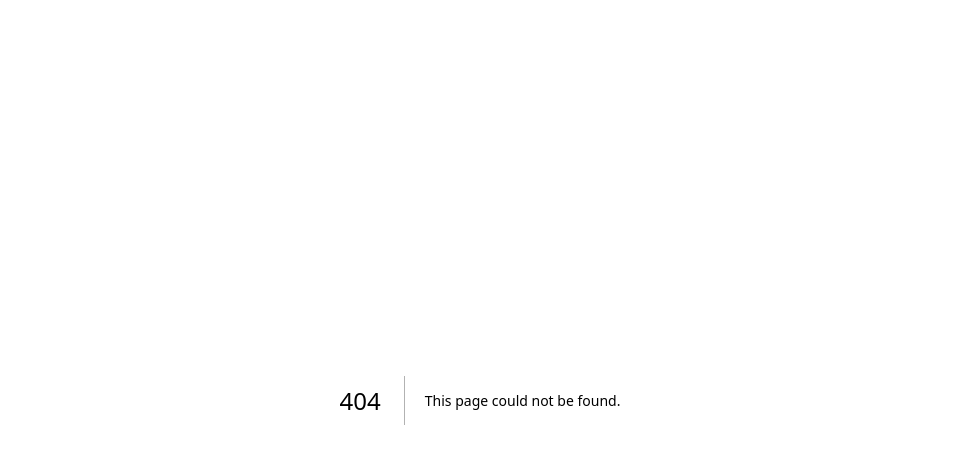
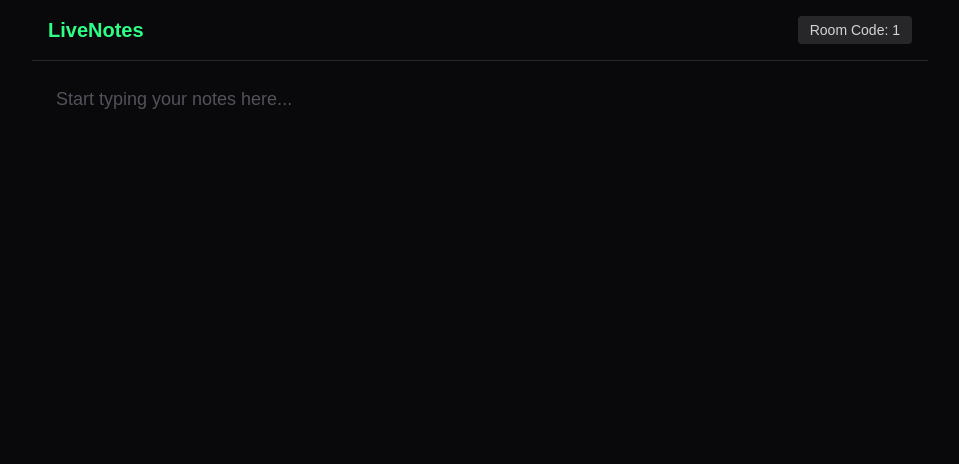
Before and after one commit to BikramMondal5/LiveNotes, a Next.js app: page /room/1 in a window 1280 px wide. Before the commit this address had no page. Shown: the top 464 px of the page, without its empty margins (160-1119 px from the left). Built offline with nearby package versions, Linux system fonts and the light colour scheme; no server answers.

Commit message:
webSocket Done!

```diff
--- a/app/page.tsx
+++ b/app/page.tsx
@@ -4,7 +4,10 @@ import { Button } from './components/ui/button';
 import { Input } from './components/ui/input';
 import { Zap } from 'lucide-react';
 
+import { useRouter } from 'next/navigation';
+
 const LiveNotesHero = () => {
+    const router = useRouter();
     const [roomInput, setRoomInput] = useState('');
     const [isLoaded, setIsLoaded] = useState(false);
     const inputRef = useRef<HTMLInputElement>(null);
@@ -19,6 +22,7 @@ const LiveNotesHero = () => {
     const handleJoinRoom = () => {
         const roomId = roomInput.trim() || `room-${Math.random().toString(36).substr(2, 9)}`;
         console.log('Joining room:', roomId);
+        router.push(`/room/${roomId}`);
     };
 
     const handleKeyPress = (e: React.KeyboardEvent<HTMLInputElement>) => {
--- /dev/null
+++ b/app/room/[roomId]/page.tsx
@@ -0,0 +1,55 @@
+"use client";
+
+import { useEffect, useState, useRef } from "react";
+import { useParams } from "next/navigation";
+import { io, Socket } from "socket.io-client";
+
+export default function RoomPage() {
+    const { roomId } = useParams() as { roomId: string };
+    const [notes, setNotes] = useState("");
+    const socketRef = useRef<Socket | null>(null);
+
+    useEffect(() => {
+        // Connect to WebSockets
+        const socket = io();
+        socketRef.current = socket;
+
+        socket.emit("join-room", roomId);
+
+        socket.on("update-notes", (newNotes: string) => {
+            setNotes(newNotes);
+        });
+
+        return () => {
+            socket.disconnect();
+        };
+    }, [roomId]);
+
+    const handleChange = (e: React.ChangeEvent<HTMLTextAreaElement>) => {
+        const value = e.target.value;
+        setNotes(value);
+        if (socketRef.current) {
+            socketRef.current.emit("edit-notes", { roomId, notes: value });
+        }
+    };
+
+    return (
+        <div className="min-h-screen bg-[#09090B] text-white flex flex-col items-center">
+            <header className="w-full max-w-4xl p-4 border-b border-zinc-800 flex justify-between items-center">
+                <h1 className="text-xl font-bold text-[#2EFF85]">LiveNotes</h1>
+                <div className="px-3 py-1 bg-zinc-800 rounded text-sm text-zinc-300">
+                    Room Code: {roomId}
+                </div>
+            </header>
+
+            <main className="flex-1 w-full max-w-4xl p-6">
+                <textarea
+                    value={notes}
+                    onChange={handleChange}
+                    placeholder="Start typing your notes here..."
+                    className="w-full h-full min-h-[60vh] bg-transparent border-0 outline-none text-lg resize-none placeholder:text-zinc-600 focus:ring-0 leading-relaxed"
+                />
+            </main>
+        </div>
+    );
+}
--- /dev/null
+++ b/server.js
@@ -0,0 +1,52 @@
+import { createServer } from "node:http";
+import next from "next";
+import { Server } from "socket.io";
+
+const dev = process.env.NODE_ENV !== "production";
+const hostname = "localhost";
+const port = process.env.PORT || 3000;
+
+// when using middleware `hostname` and `port` must be provided below
+const app = next({ dev, hostname, port });
+const handler = app.getRequestHandler();
+
+app.prepare().then(() => {
+    const httpServer = createServer(handler);
+    const io = new Server(httpServer);
+
+    // Simple in-memory storage for notes per room
+    const roomNotes = {};
+
+    io.on("connection", (socket) => {
+        console.log("Client connected:", socket.id);
+
+        socket.on("join-room", (roomId) => {
+            socket.join(roomId);
+            console.log(`Socket ${socket.id} joined room ${roomId}`);
+
+            // Send current note state if exists
+            if (roomNotes[roomId]) {
+                socket.emit("update-notes", roomNotes[roomId]);
+            }
+        });
+
+        socket.on("edit-notes", ({ roomId, notes }) => {
+            roomNotes[roomId] = notes;
+            // Broadcast to everyone else in the room
+            socket.to(roomId).emit("update-notes", notes);
+        });
+
+        socket.on("disconnect", () => {
+            console.log("Client disconnected:", socket.id);
+        });
+    });
+
+    httpServer
+        .once("error", (err) => {
+            console.error(err);
+            process.exit(1);
+        })
+        .listen(port, () => {
+            console.log(`> Ready on http://${hostname}:${port}`);
+        });
+});
```
Also changed, not shown: package.json (+6 -2 lines), 1 other file (tests, documents, lock files or other folders).
